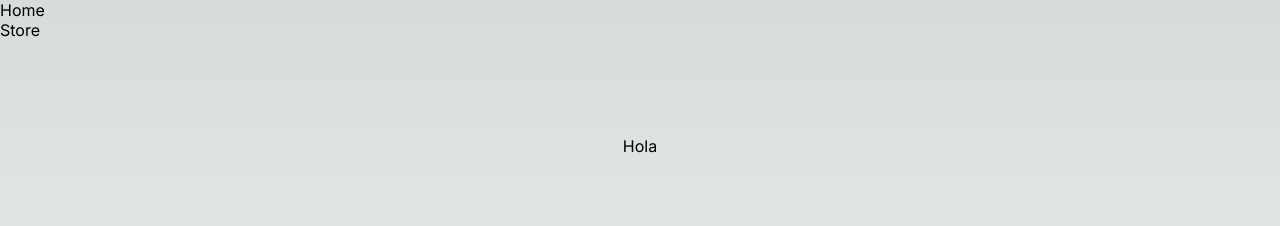
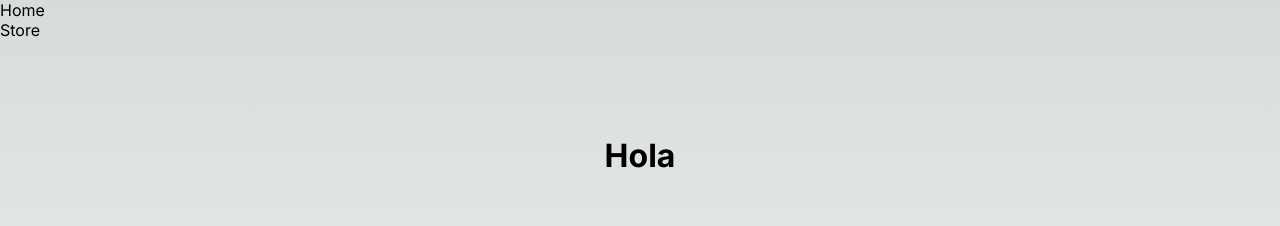
Before and after one commit to LittleBigPants/NextJS-Store, a Next.js app: page / in a window 1280 px wide. Shown: the top 226 px of the page. Built offline with nearby package versions, Linux system fonts and the light colour scheme.

Commit message:
Navigation

```diff
--- a/src/app/layout.tsx
+++ b/src/app/layout.tsx
@@ -1,6 +1,7 @@
 import type { Metadata } from "next";
 import { Inter } from "next/font/google";
 import "./globals.css";
+import Link from "next/link";
 
 const inter = Inter({ subsets: ["latin"] });
 
@@ -20,8 +21,12 @@ export default function RootLayout({
 				<header>
 					<nav>
 						<ul>
-							<li>Home</li>
-							<li>Store</li>
+							<Link href="/">
+								<li>Home</li>
+							</Link>
+							<Link href="/store">
+								<li>Store</li>
+							</Link>
 						</ul>
 					</nav>
 				</header>
--- a/src/app/page.tsx
+++ b/src/app/page.tsx
@@ -3,7 +3,7 @@ import styles from "./page.module.css";
 export default function Home() {
   return (
     <main className={styles.main}>
-      <div>Hola</div>
+      <h1>Hola</h1>
     </main>
   );
 }
```
